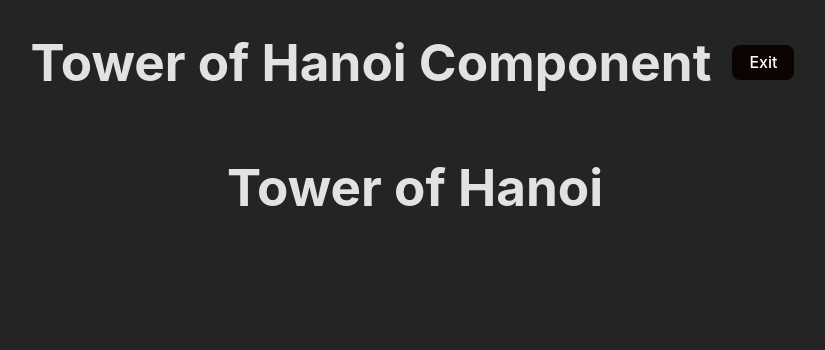
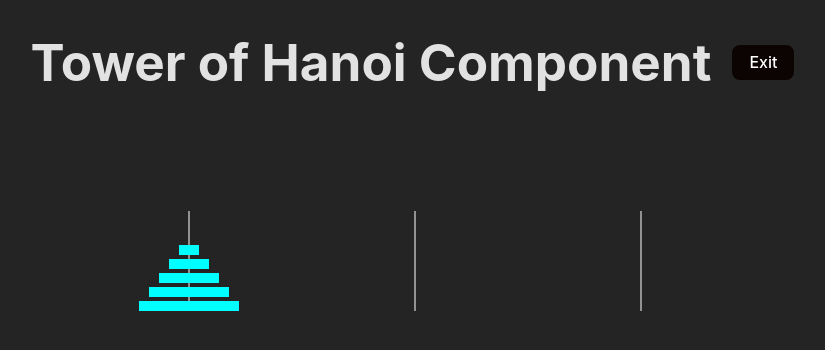
Before and after one commit to naekit/various-react-bits, a React (Vite) app: page / in a window 1280 px wide. Both pictures are taken after a click on the button "Tower of Hanoi". Shown: the top 350 px of the page, without its empty margins (225-1050 px from the left). Built offline with nearby package versions, Linux system fonts and the light colour scheme.

Commit message:
tower of hanoi

```diff
--- a/src/App.css
+++ b/src/App.css
@@ -130,3 +130,48 @@ button:disabled:hover {
 	margin-bottom: -3.4rem;
 	border: 1px solid red;
 }
+
+.towers {
+	display: flex;
+	justify-content: center;
+	gap: 90px;
+	padding-top: 120px;
+}
+
+.tower {
+	cursor: pointer;
+	padding: 0 20px;
+	position: relative;
+	width: 96px;
+}
+
+.tower.selected .peg {
+	background-color: rgb(238, 255, 0);
+}
+
+.tower:hover .peg {
+	background-color: orange;
+}
+
+.tower .peg {
+	height: 100px;
+	width: 1px;
+	background-color: white;
+	left: 50%;
+	transform: translate(-50%, 0);
+	position: absolute;
+	bottom: 0px;
+	z-index: -1;
+}
+
+.discs {
+	display: flex;
+	flex-direction: column;
+	align-items: center;
+	gap: 4px;
+}
+
+.disc {
+	height: 10px;
+	background-color: cyan;
+}
--- a/src/components/TowerOfHanoi.tsx
+++ b/src/components/TowerOfHanoi.tsx
@@ -1,9 +1,44 @@
 import { useEffect, useState } from "react"
 
 function TowerOfHanoi() {
+	const [towers, setTowers] = useState([5, 0, 0])
+	const [selected, setSelected] = useState(-1)
+	const [moves, setMoves] = useState(0)
+
+	function handleClickedTower(clickedIndex: number) {
+		if (selected >= 0) {
+			const newTowers = [...towers]
+			newTowers[selected]--
+			newTowers[clickedIndex]++
+			setTowers(newTowers)
+			setSelected(-1)
+		} else {
+			setSelected(clickedIndex)
+		}
+	}
+
 	return (
-		<div>
-			<h1>Tower of Hanoi</h1>
+		<div className="towers">
+			{towers.map((tower, i) => (
+				<div
+					onClick={() => handleClickedTower(i)}
+					className={`tower ${selected === i ? "selected" : ""}`}
+					key={i}
+				>
+					<div className="peg"></div>
+					<div className="discs">
+						{[...new Array(tower)].map((v, i) => (
+							<div
+								key={i}
+								className="disc"
+								style={{ width: (i + 1) * 20 }}
+							>
+								{v}
+							</div>
+						))}
+					</div>
+				</div>
+			))}
 		</div>
 	)
 }
```
